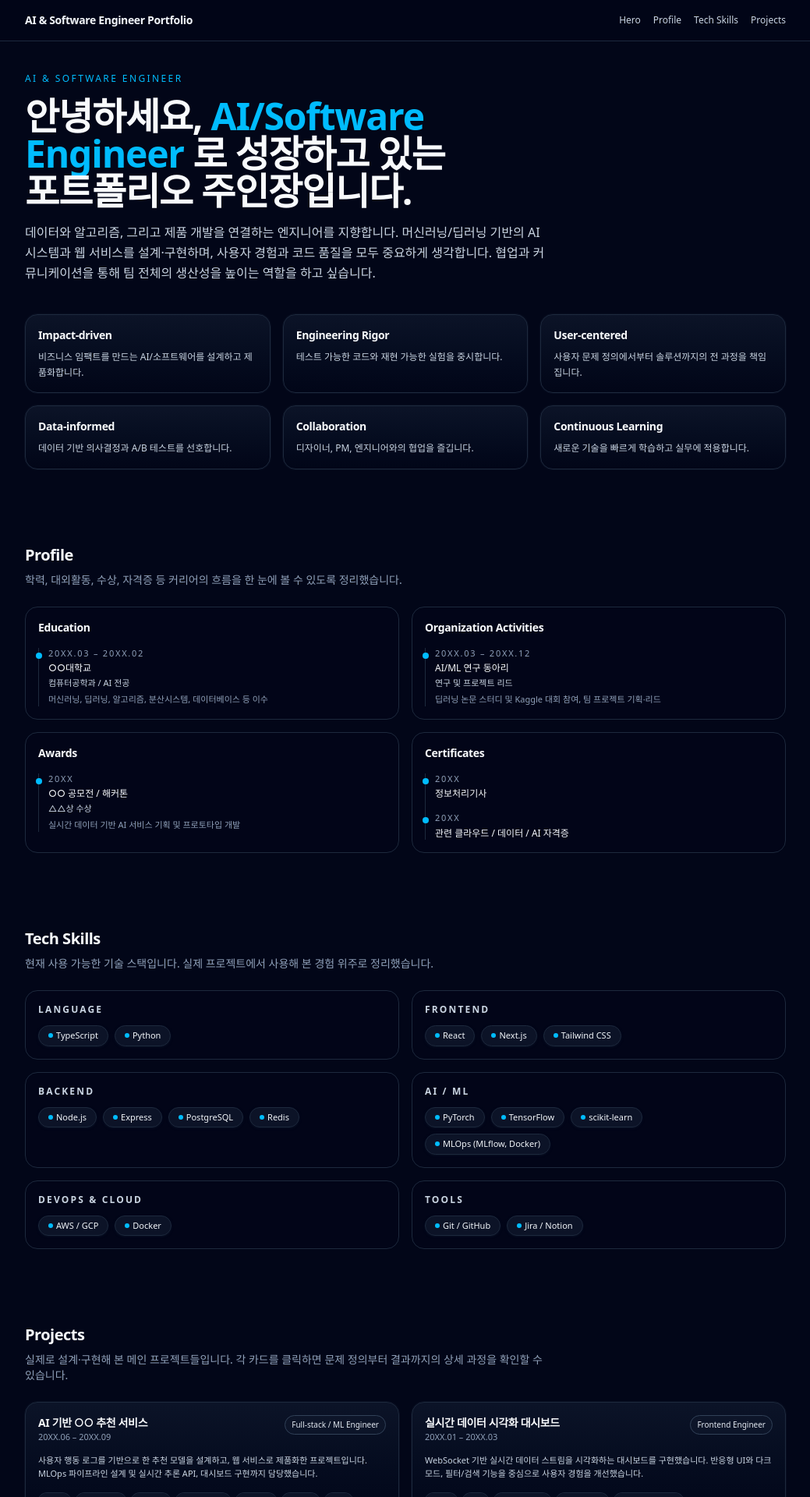
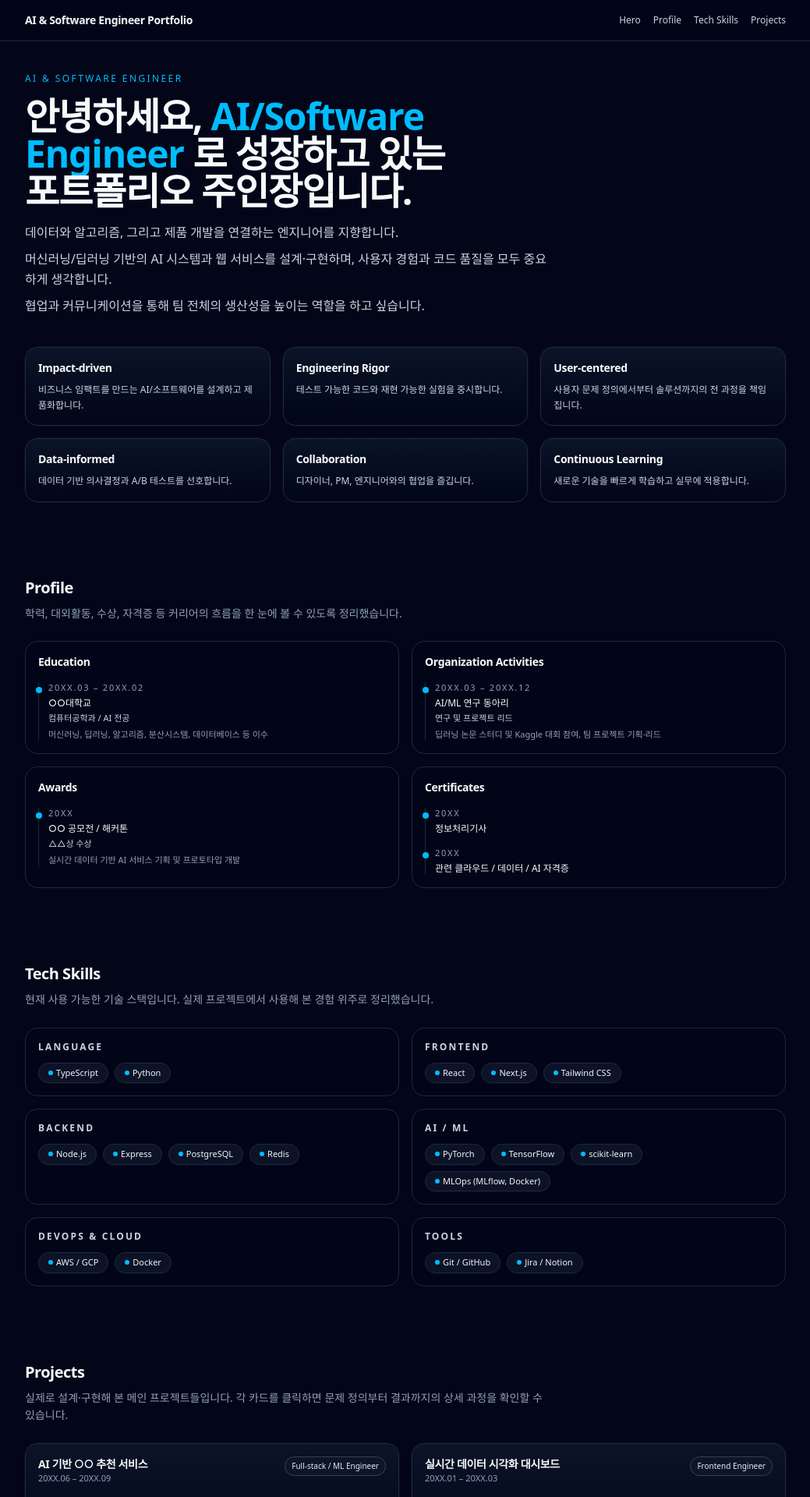
Before and after one commit to H-Software224/my_portfolio_cursor, a React (Vite) app in the folder client/: page / in a window 1280 px wide. Shown: the top 1920 px of the page at 78% size, without its empty margins (120-1159 px from the left). Built offline with nearby package versions, Linux system fonts and the light colour scheme.

Commit message:
update file

```diff
--- a/client/src/sections/Hero.tsx
+++ b/client/src/sections/Hero.tsx
@@ -8,7 +8,18 @@ const container = {
     transition: {
       duration: 0.6,
       ease: [0.22, 1, 0.36, 1],
+      staggerChildren: 0.08,
+      delayChildren: 0.1,
     },
+  },
+}
+
+const headerItem = {
+  hidden: { opacity: 0, y: 12 },
+  visible: {
+    opacity: 1,
+    y: 0,
+    transition: { duration: 0.4, ease: [0.22, 1, 0.36, 1] },
   },
 }
 
@@ -43,20 +54,32 @@ export function Hero() {
       viewport={{ once: true, amount: 0.5 }}
       className="space-y-10"
     >
-      <div className="space-y-4">
-        <p className="text-xs font-medium uppercase tracking-[0.2em] text-sky-400">
+      <motion.div className="space-y-4">
+        <motion.p
+          variants={headerItem}
+          className="text-xs font-medium uppercase tracking-[0.2em] text-sky-400"
+        >
           AI & Software Engineer
-        </p>
-        <h1 className="text-balance text-3xl font-semibold tracking-tight text-slate-50 sm:text-4xl md:text-5xl">
+        </motion.p>
+        <motion.h1
+          variants={headerItem}
+          className="text-balance text-3xl font-semibold tracking-tight text-slate-50 sm:text-4xl md:text-5xl"
+        >
           안녕하세요, <span className="text-sky-400">AI/Software Engineer</span> 로 성장하고 있는
           <br className="hidden sm:block" /> 포트폴리오 주인장입니다.
-        </h1>
-        <p className="max-w-2xl text-sm leading-relaxed text-slate-300 sm:text-base">
-          데이터와 알고리즘, 그리고 제품 개발을 연결하는 엔지니어를 지향합니다.
-          머신러닝/딥러닝 기반의 AI 시스템과 웹 서비스를 설계·구현하며, 사용자 경험과 코드 품질을 모두
-          중요하게 생각합니다. 협업과 커뮤니케이션을 통해 팀 전체의 생산성을 높이는 역할을 하고 싶습니다.
-        </p>
-      </div>
+        </motion.h1>
+        <motion.div
+          variants={headerItem}
+          className="max-w-2xl space-y-2 text-sm leading-relaxed text-slate-300 sm:text-base"
+        >
+          <p>데이터와 알고리즘, 그리고 제품 개발을 연결하는 엔지니어를 지향합니다.</p>
+          <p>
+            머신러닝/딥러닝 기반의 AI 시스템과 웹 서비스를 설계·구현하며, 사용자 경험과 코드 품질을 모두
+            중요하게 생각합니다.
+          </p>
+          <p>협업과 커뮤니케이션을 통해 팀 전체의 생산성을 높이는 역할을 하고 싶습니다.</p>
+        </motion.div>
+      </motion.div>
 
       <div className="grid gap-4 sm:grid-cols-2 lg:grid-cols-3">
         {values.map((value, index) => (
--- a/client/src/sections/Profile.tsx
+++ b/client/src/sections/Profile.tsx
@@ -15,7 +15,18 @@ const sectionVariants = {
     transition: {
       duration: 0.6,
       ease: [0.22, 1, 0.36, 1],
+      staggerChildren: 0.08,
+      delayChildren: 0.1,
     },
+  },
+}
+
+const headerItem = {
+  hidden: { opacity: 0, y: 12 },
+  visible: {
+    opacity: 1,
+    y: 0,
+    transition: { duration: 0.35, ease: [0.22, 1, 0.36, 1] },
   },
 }
 
@@ -65,7 +76,13 @@ function TimelineColumn({
   items: TimelineItem[]
 }) {
   return (
-    <div className="space-y-4 rounded-2xl border border-slate-800 bg-slate-950/60 p-4">
+    <motion.div
+      className="space-y-4 rounded-2xl border border-slate-800 bg-slate-950/60 p-4"
+      initial={{ opacity: 0, y: 16 }}
+      whileInView={{ opacity: 1, y: 0 }}
+      viewport={{ once: true, amount: 0.3 }}
+      transition={{ duration: 0.4, ease: [0.22, 1, 0.36, 1] }}
+    >
       <h3 className="text-sm font-semibold tracking-tight text-slate-50">{title}</h3>
       <ol className="space-y-4 border-l border-slate-800 pl-3 text-xs text-slate-300">
         {items.map((item) => (
@@ -88,7 +105,7 @@ function TimelineColumn({
           </li>
         ))}
       </ol>
-    </div>
+    </motion.div>
   )
 }
 
@@ -101,14 +118,20 @@ export function Profile() {
       viewport={{ once: true, amount: 0.35 }}
       className="space-y-6"
     >
-      <header className="space-y-2">
-        <h2 className="text-lg font-semibold tracking-tight text-slate-50 sm:text-xl">
+      <motion.header className="space-y-2">
+        <motion.h2
+          variants={headerItem}
+          className="text-lg font-semibold tracking-tight text-slate-50 sm:text-xl"
+        >
           Profile
-        </h2>
-        <p className="max-w-2xl text-xs text-slate-400 sm:text-sm">
+        </motion.h2>
+        <motion.p
+          variants={headerItem}
+          className="max-w-2xl text-xs leading-relaxed text-slate-400 sm:text-sm"
+        >
           학력, 대외활동, 수상, 자격증 등 커리어의 흐름을 한 눈에 볼 수 있도록 정리했습니다.
-        </p>
-      </header>
+        </motion.p>
+      </motion.header>
 
       <div className="grid gap-4 md:grid-cols-2">
         <TimelineColumn title="Education" items={education} />
--- a/client/src/sections/Projects.tsx
+++ b/client/src/sections/Projects.tsx
@@ -111,6 +111,8 @@ const sectionVariants = {
     transition: {
       duration: 0.6,
       ease: [0.22, 1, 0.36, 1],
+      staggerChildren: 0.08,
+      delayChildren: 0.1,
     },
   },
 }
@@ -146,15 +148,27 @@ export function Projects() {
         viewport={{ once: true, amount: 0.35 }}
         className="space-y-6"
       >
-        <header className="space-y-2">
-          <h2 className="text-lg font-semibold tracking-tight text-slate-50 sm:text-xl">
+        <motion.header className="space-y-2">
+          <motion.h2
+            variants={{
+              hidden: { opacity: 0, y: 12 },
+              visible: { opacity: 1, y: 0, transition: { duration: 0.35 } },
+            }}
+            className="text-lg font-semibold tracking-tight text-slate-50 sm:text-xl"
+          >
             Projects
-          </h2>
-          <p className="max-w-2xl text-xs text-slate-400 sm:text-sm">
+          </motion.h2>
+          <motion.p
+            variants={{
+              hidden: { opacity: 0, y: 12 },
+              visible: { opacity: 1, y: 0, transition: { duration: 0.35, delay: 0.05 } },
+            }}
+            className="max-w-2xl text-xs leading-relaxed text-slate-400 sm:text-sm"
+          >
             실제로 설계·구현해 본 메인 프로젝트들입니다. 각 카드를 클릭하면 문제 정의부터 결과까지의
             상세 과정을 확인할 수 있습니다.
-          </p>
-        </header>
+          </motion.p>
+        </motion.header>
 
         <div className="grid gap-4 lg:grid-cols-2">
           {projects.map((project, index) => (
--- a/client/src/sections/TechSkills.tsx
+++ b/client/src/sections/TechSkills.tsx
@@ -33,7 +33,18 @@ const sectionVariants = {
     transition: {
       duration: 0.6,
       ease: [0.22, 1, 0.36, 1],
+      staggerChildren: 0.08,
+      delayChildren: 0.1,
     },
+  },
+}
+
+const headerItem = {
+  hidden: { opacity: 0, y: 12 },
+  visible: {
+    opacity: 1,
+    y: 0,
+    transition: { duration: 0.35, ease: [0.22, 1, 0.36, 1] },
   },
 }
 
@@ -48,19 +59,29 @@ export function TechSkills() {
       viewport={{ once: true, amount: 0.35 }}
       className="space-y-6"
     >
-      <header className="space-y-2">
-        <h2 className="text-lg font-semibold tracking-tight text-slate-50 sm:text-xl">
+      <motion.header className="space-y-2">
+        <motion.h2
+          variants={headerItem}
+          className="text-lg font-semibold tracking-tight text-slate-50 sm:text-xl"
+        >
           Tech Skills
-        </h2>
-        <p className="max-w-2xl text-xs text-slate-400 sm:text-sm">
+        </motion.h2>
+        <motion.p
+          variants={headerItem}
+          className="max-w-2xl text-xs leading-relaxed text-slate-400 sm:text-sm"
+        >
           현재 사용 가능한 기술 스택입니다. 실제 프로젝트에서 사용해 본 경험 위주로 정리했습니다.
-        </p>
-      </header>
+        </motion.p>
+      </motion.header>
 
       <div className="grid gap-4 md:grid-cols-2">
         {categories.map((category) => (
-          <div
+          <motion.div
             key={category}
+            initial={{ opacity: 0, y: 16 }}
+            whileInView={{ opacity: 1, y: 0 }}
+            viewport={{ once: true, amount: 0.25 }}
+            transition={{ duration: 0.4, ease: [0.22, 1, 0.36, 1] }}
             className="space-y-3 rounded-2xl border border-slate-800 bg-slate-950/60 p-4"
           >
             <h3 className="text-xs font-semibold uppercase tracking-[0.18em] text-slate-300">
@@ -79,7 +100,7 @@ export function TechSkills() {
                   </span>
                 ))}
             </div>
-          </div>
+          </motion.div>
         ))}
       </div>
     </motion.section>
```
